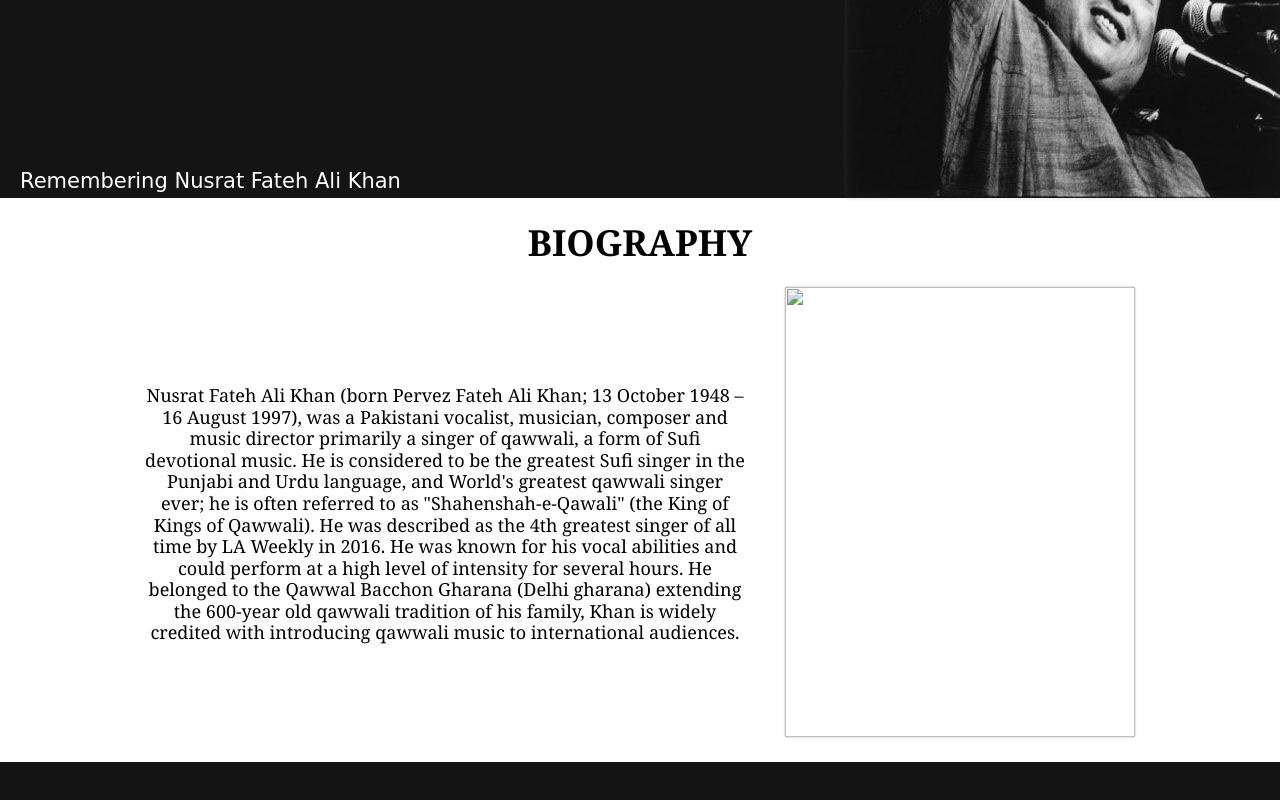
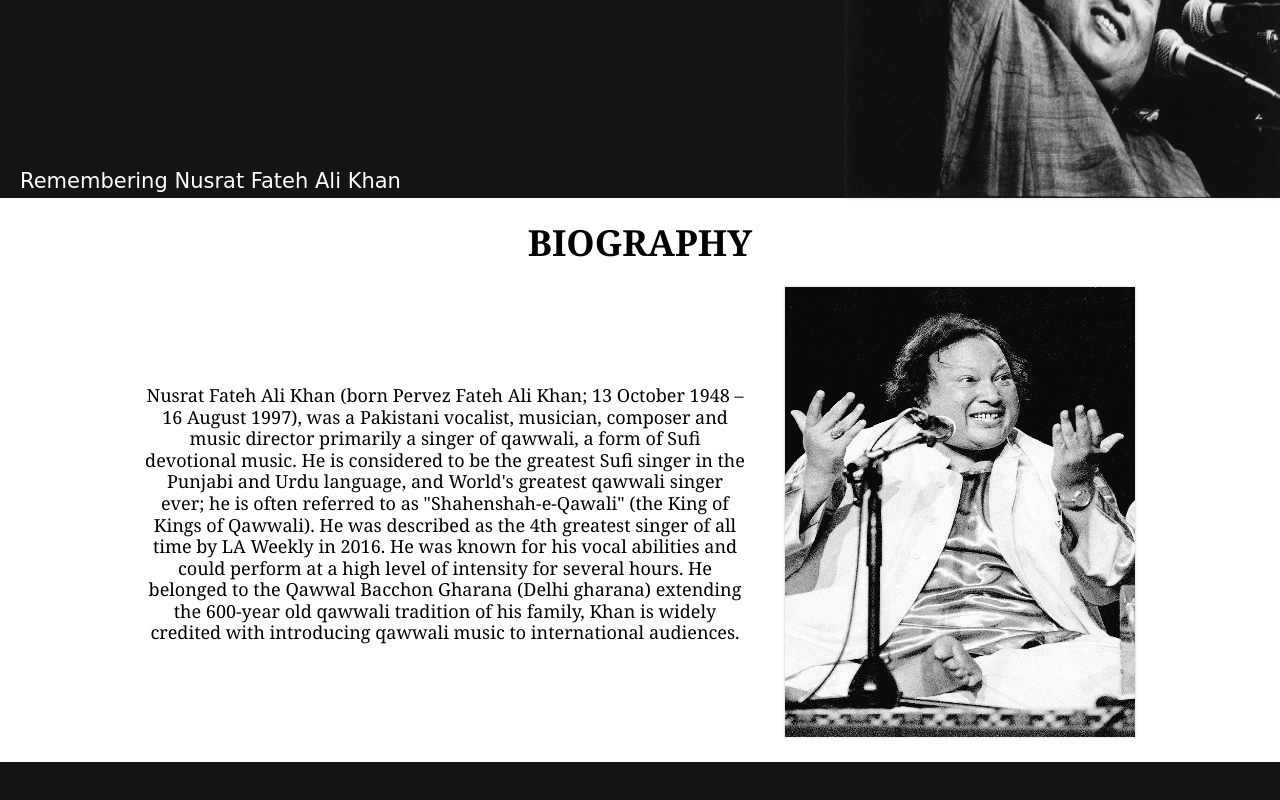
Before and after one commit to Sheharyar570/Nusrat-Fateh-Ali-Khan-Tribute, a plain HTML site: page index.html in a window 1280 px wide. Shown: the part 602-1402 px from the top of the page. Drawn offline with Linux system fonts and the light colour scheme; grey boxes are pictures that could not be loaded; a web font is replaced by a local one.

Commit message:
corrected path for biography image

```diff
--- a/index.html
+++ b/index.html
@@ -33,7 +33,7 @@
                     </p>
                 </div>
                 <div>
-                    <img src="/Tribute Website/assets/images/nusrat-1.jpg"
+                    <img src="assets/images/nusrat-1.jpg"
                 </div>
             </div>
         </div>
```
